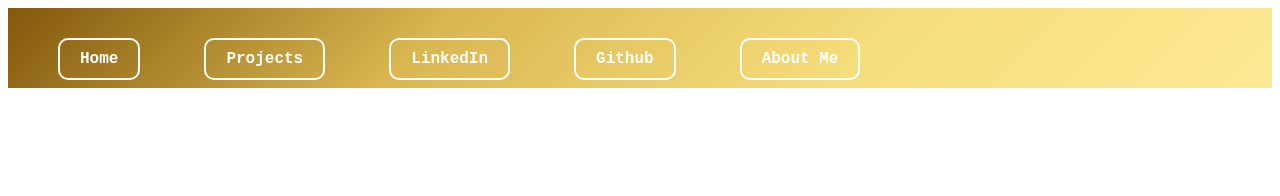
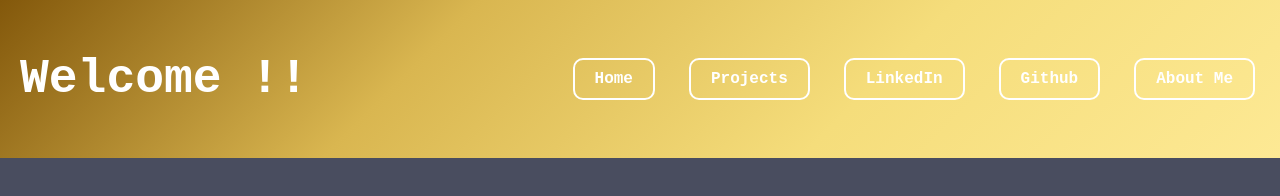
Before and after one commit to Shawdowzz/Portfolio, a plain HTML site: page index.html in a window 1280 px wide. Drawn offline with Linux system fonts and the light colour scheme.

Commit message:
Update: header buttons

```diff
--- a/index.html
+++ b/index.html
@@ -8,12 +8,12 @@
 </head>
 <body>
    <header>
-        <h1 id="head"></h1>
+        <h1 id="head">Welcome !!</h1>
         <div id="div">
             <a class="anc" href="https://www.google.com" title="Home">Home</a>
             <a class="anc" href="https://www.youtube.com">Projects</a>
             <a class="anc" href="https://www.x.com">LinkedIn</a>
-            <a class="anc" href="https://www.intel.com">Github</a>
+            <a class="anc" href="https://github.com/Shawdowzz">Github</a>
             <a class="anc" href="https://www.linux.com">About Me</a>
         </div>
    </header>
--- a/styles.css
+++ b/styles.css
@@ -1,10 +1,18 @@
+body{
+    background-color: #494D5f;
+}
+html, body {
+
+  margin:0;
+  padding: 0;
+}
+
 header{
     background:linear-gradient(135deg, #83580b,#d9b650,#f5dd7b,#fde994);
-    align-items:right;
-    padding:20px;
-    border:none;
-
-
+    margin:0;
+    display:flex;
+    justify-content:space-between;
+    align-items:center;
 }
 .anc{
     font-weight:bolder;
@@ -13,10 +21,12 @@ header{
     color:white;
     text-decoration:none;
     border-radius:10px;
+    margin:15px;
     padding:10px 20px;
-    margin:30px;
     align-items:center;
-    transition:all 0.3s ease;
+    transition:all 0.5s ease;
+    display: inline-block;
+    box-sizing:border-box;
 
 }
 .anc:hover{
@@ -24,5 +34,26 @@ header{
     color:grey;
     transform:scale(1.25);
     background-color:white;
+    text-decoration:underline;
+    box-shadow:10px 10px 6px black;
+    font-weight:bolder;
+    font-family:monospace,sans-serif;
 
 }
+#head{
+   padding:20px;
+    color:white;
+    font-family:monospace,sans-serif;
+    font-weight:bolder;
+    font-size:3em;
+
+
+}
+#div{
+    align-items:right;
+    padding:10px;
+    margin:none;
+    box-sizing:border-box;
+    display:inline-block;
+
+}
```
